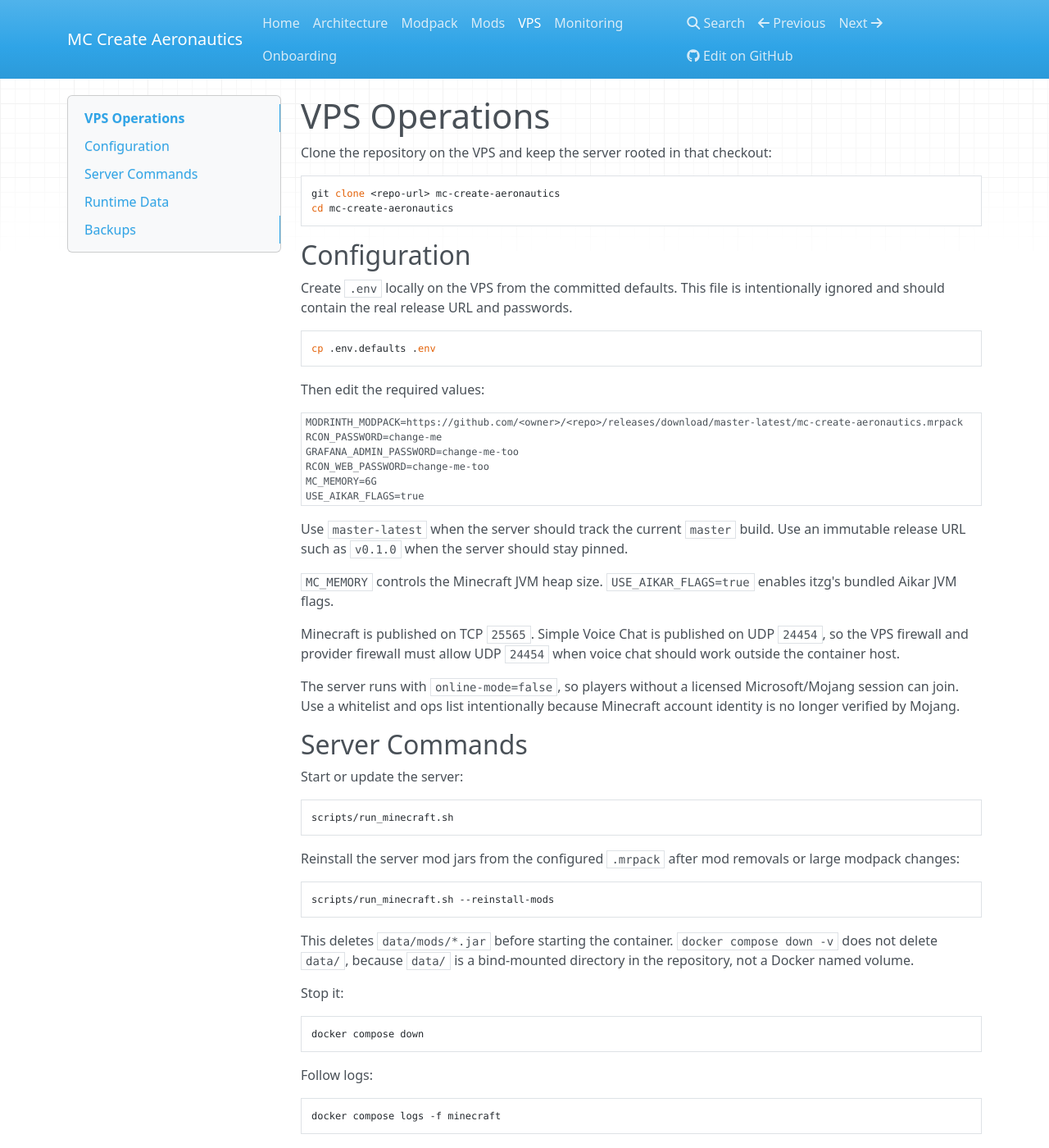
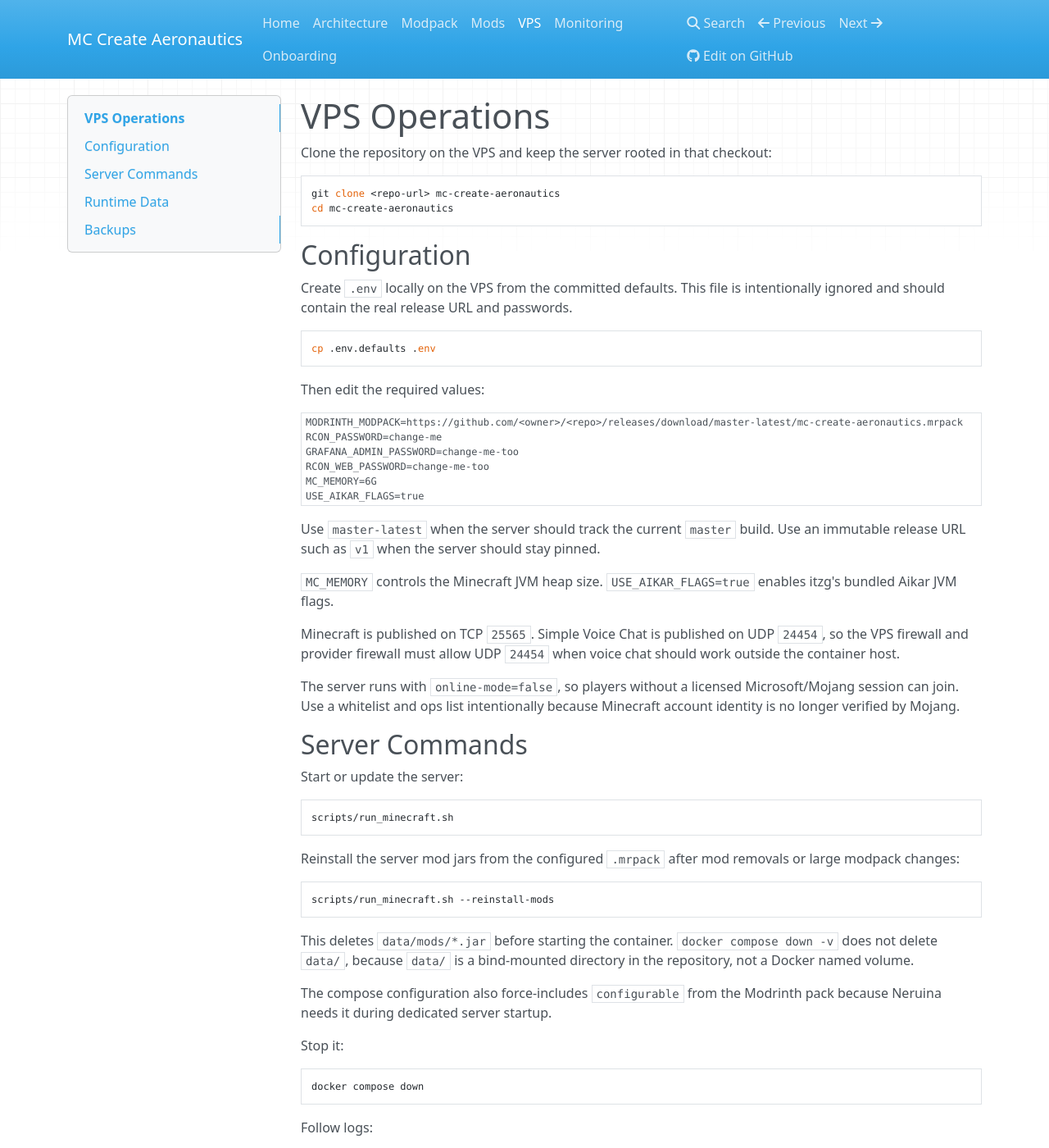
Before and after one commit to AlexCawl/mc-create-aeronautics-modpack, an MkDocs documentation site: the page built from docs/vps.md, in a window 1280 px wide and 1400 px high. Shown: the whole window at 82% size. Built offline with MkDocs 1.6.1, drawn with Linux system fonts in a browser that asks for light colours; nearby versions of some CDN libraries.

Commit message:
feat: migrate to new release tag policy

````diff
--- a/docs/vps.md
+++ b/docs/vps.md
@@ -26,7 +26,7 @@ MC_MEMORY=6G
 USE_AIKAR_FLAGS=true
 ```
 
-Use `master-latest` when the server should track the current `master` build. Use an immutable release URL such as `v0.1.0` when the server should stay pinned.
+Use `master-latest` when the server should track the current `master` build. Use an immutable release URL such as `v1` when the server should stay pinned.
 
 `MC_MEMORY` controls the Minecraft JVM heap size. `USE_AIKAR_FLAGS=true` enables itzg's bundled Aikar JVM flags.
 
@@ -49,6 +49,8 @@ scripts/run_minecraft.sh --reinstall-mods
 ```
 
 This deletes `data/mods/*.jar` before starting the container. `docker compose down -v` does not delete `data/`, because `data/` is a bind-mounted directory in the repository, not a Docker named volume.
+
+The compose configuration also force-includes `configurable` from the Modrinth pack because Neruina needs it during dedicated server startup.
 
 Stop it:
 
````
Also changed, not shown: README.md (+1 -1 lines), docs/arch.md (+1 -1 lines), docs/index.md (+1 -1 lines), docs/modpack.md (+2 -2 lines), 1 other file.
